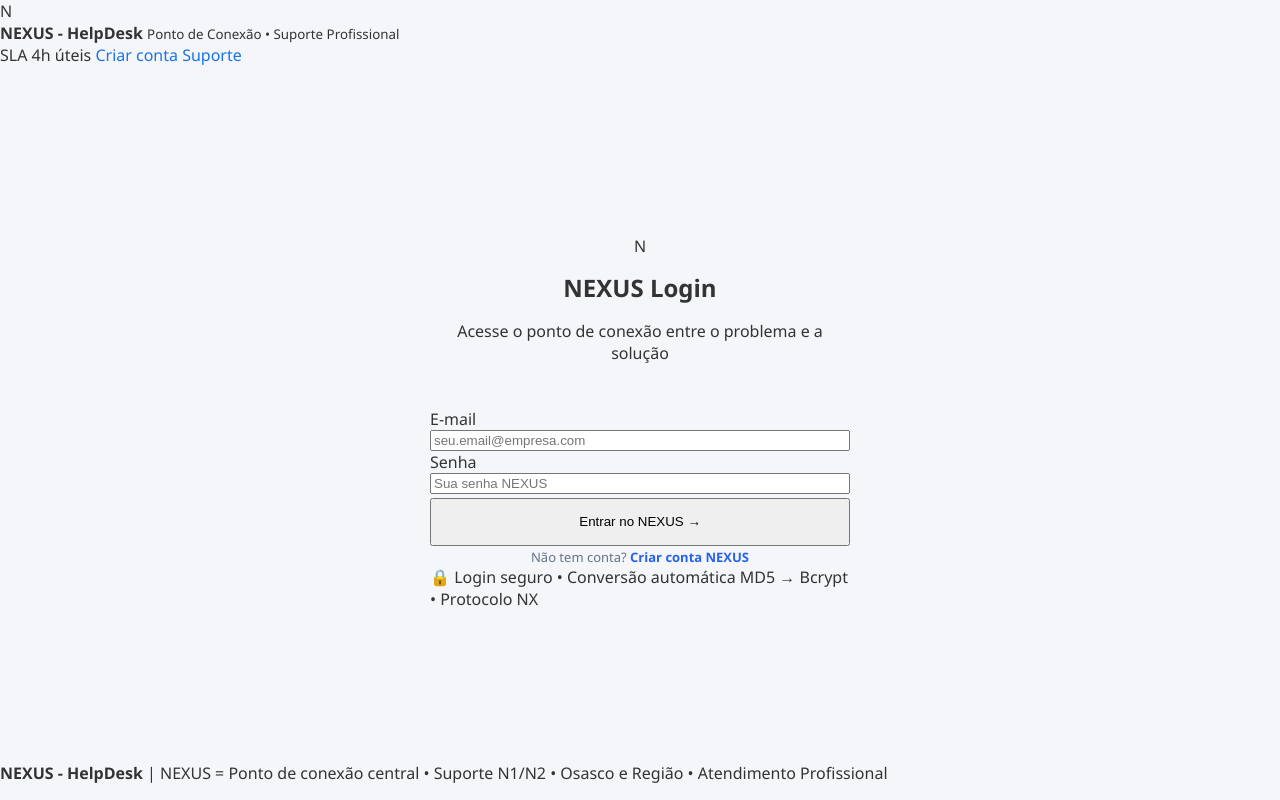
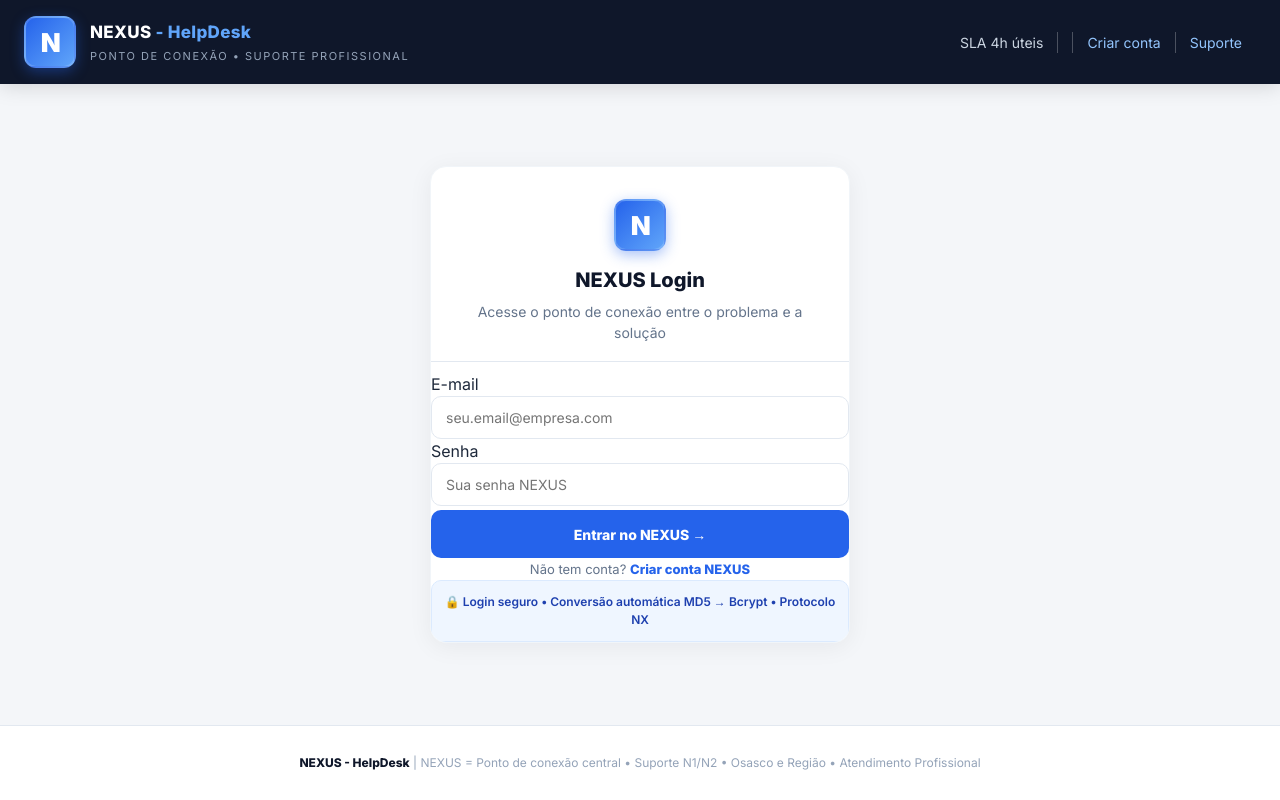
Before and after one commit to guilherme-medeiros-oliveira/helpdesk-nexus, a PHP site: page / in a window 1280 px wide. Run offline with PHP 8.4, Linux system fonts and the light colour scheme.

Commit message:
Update style.css

```diff
--- a/style.css
+++ b/style.css
@@ -1,46 +1,102 @@
-*, *::before, *::after {
-  box-sizing: border-box;
+@import url('https://fonts.googleapis.com/css2?family=Inter:wght@400;600;800;900&display=swap');
+
+*{box-sizing:border-box;margin:0;padding:0;font-family:'Inter','Segoe UI',Arial,sans-serif}
+
+:root{
+  --primary:#2563eb;
+  --primary-hover:#1d4ed8;
+  --dark:#0f172a;
+  --light:#f4f6f9;
+  --card:#ffffff;
+  --text:#1e293b;
+  --muted:#64748b;
+  --border:#e2e8f0;
 }
 
-html, body {
-  margin: 0;
-  padding: 0;
-  width: 100%;
-  overflow-x: hidden;
+body{background:var(--light);color:var(--text);line-height:1.5}
+
+.hd-header{
+  background:var(--dark);color:#fff;
+  padding:16px 24px;
+  display:flex;justify-content:space-between;align-items:center;
+  flex-wrap:wrap;gap:12px;
+  position:sticky;top:0;z-index:10;
+  box-shadow:0 2px 20px rgba(0,0,0,.15)
 }
+.hd-brand{display:flex;gap:14px;align-items:center}
+.hd-logo{
+  background: linear-gradient(135deg, #2563eb 0%, #60a5fa 100%);
+  width:52px;height:52px;
+  display:grid;place-items:center;
+  border-radius:12px;
+  font-weight:900;font-size:26px;letter-spacing:-1.5px;
+  color:#fff;
+  box-shadow:0 4px 14px rgba(37,99,235,.4);
+  border:2px solid rgba(255,255,255,.15);
+  flex-shrink:0
+}
+.hd-brand strong{font-size:17px;letter-spacing:.3px;font-weight:800}
+.hd-brand strong span{color:#60a5fa;font-weight:800}
+.hd-brand small{display:block;font-size:11px;color:#94a3b8;letter-spacing:1.5px;text-transform:uppercase;margin-top:2px}
 
-body {
-  font-family: 'Segoe UI', system-ui, sans-serif;
-  background: #f4f6f9;
-  color: #333;
+.hd-nav{display:flex;align-items:center;font-size:14px;gap:0}
+.hd-nav a{padding:0 14px;position:relative;color:#93c5fd;text-decoration:none;font-weight:500}
+.hd-nav a:hover{color:#fff}
+.hd-nav span{padding-right:14px;color:#cbd5e1;border-right:1px solid rgba(255,255,255,.25)}
+.hd-nav a + a{border-left:1px solid rgba(255,255,255,.25)}
+.hd-nav a:first-of-type{border-left:1px solid rgba(255,255,255,.25);margin-left:14px}
+
+.hd-container{max-width:1100px;margin:28px auto;padding:0 16px}
+.hd-card{background:var(--card);border-radius:16px;box-shadow:0 4px 24px rgba(15,23,42,.06);overflow:hidden;border:1px solid #f1f5f9}
+.hd-card-header{padding:22px 24px;border-bottom:1px solid var(--border)}
+.hd-card-header h2,.hd-card-header h3{margin:0 0 6px;color:var(--dark);font-size:20px}
+.hd-card-header p{margin:0;color:var(--muted);font-size:14px}
+
+input, textarea, select{
+  width:100%;padding:12px 14px;
+  border:1px solid var(--border);border-radius:10px;
+  font-size:14px;background:#fff;transition:.2s
 }
+input:focus, textarea:focus, select:focus{
+  outline:none;border-color:var(--primary);box-shadow:0 0 0 4px #dbeafe
+}
+button, .hd-btn-primary{
+  background:var(--primary);color:#fff;border:0;
+  padding:13px 20px;border-radius:10px;
+  font-weight:700;cursor:pointer;font-size:14px;transition:.2s;text-decoration:none;display:inline-block
+}
+button:hover, .hd-btn-primary:hover{background:var(--primary-hover);transform:translateY(-1px)}
+.hd-row{display:grid;grid-template-columns:1fr 1fr;gap:14px}
 
-form, .form-container, .login-form, .registrar-form {
-  overflow: hidden;
+/* TABELAS */
+table{width:100%;border-collapse:collapse;background:var(--card);border-radius:16px;overflow:hidden;box-shadow:0 4px 24px rgba(15,23,42,.06)}
+th{background:var(--dark);color:#fff;padding:14px 12px;font-size:13px;text-align:left;text-transform:uppercase;letter-spacing:.5px}
+td{padding:12px;border-bottom:1px solid #f1f5f9;font-size:14px}
+tr:hover td{background:#f8fafc}
+
+/* BADGES */
+.hd-badge{padding:4px 10px;border-radius:20px;font-size:11px;font-weight:700;display:inline-block}
+.badge-baixa{background:#dcfce7;color:#166534}
+.badge-media{background:#fef9c3;color:#854d0e}
+.badge-alta{background:#fee2e2;color:#991b1b}
+.badge-aberto{background:#dbeafe;color:#1e40af}
+.badge-fechado{background:#e2e8f0;color:#475569}
+
+.hd-services{margin-top:20px;display:grid;grid-template-columns:repeat(4,1fr);gap:12px}
+.hd-services div{background:var(--card);padding:14px;border-radius:12px;text-align:center;border:1px solid #f1f5f9}
+.hd-services strong{display:block;font-size:13px;margin-bottom:4px}
+.hd-services span{font-size:11px;color:var(--muted)}
+.hd-info{background:#eff6ff;color:#1e40af;padding:12px;border-radius:10px;text-align:center;font-size:12px;font-weight:600;border:1px solid #dbeafe}
+.hd-footer{text-align:center;padding:28px 16px;color:#94a3b8;font-size:12px;margin-top:40px;border-top:1px solid #e2e8f0;background:#fff}
+.hd-footer strong{color:var(--dark)}
+
+@media(max-width:900px){.hd-services{grid-template-columns:1fr 1fr} table{display:block;overflow-x:auto;white-space:nowrap}}
+@media(max-width:600px){
+  .hd-row{grid-template-columns:1fr}
+  .hd-header{flex-direction:column;align-items:flex-start}
+  .hd-nav{flex-wrap:wrap;gap:8px 0}
+  .hd-nav span{border:0;padding-right:0}
+  .hd-nav a{border:0 !important;margin:0 !important;padding:0 10px 0 0}
+  .hd-nav a + a{border-left:1px solid rgba(255,255,255,.25) !important;padding-left:10px}
+  .hd-container{margin:16px auto}
 }
-
-input, textarea, select, button {
-  max-width: 100%;
-  box-sizing: border-box;
-}
-
-input, textarea, select {
-  width: 100% !important;
-  display: block;
-  margin-left: 0 !important;
-  margin-right: 0 !important;
-}
-
-a { color: #1a73e8; text-decoration: none; font-weight: 500; }
-table { width: 100%; border-collapse: collapse; background: white; border-radius: 12px; overflow: hidden; box-shadow: 0 2px 10px rgba(0,0,0,0.06); }
-th { background: #1a73e8; color: white; padding: 14px 12px; text-align: left; }
-td { padding: 12px; border-bottom: 1px solid #eee; }
-
-@media (max-width: 768px) {
-  table, thead, tbody, th, td, tr { display: block; }
-  thead { display: none; }
-  tr { background: white; border: 1px solid #e5e7eb; border-radius: 12px; margin-bottom: 12px; padding: 8px 16px; }
-  td { display: flex; justify-content: space-between; padding: 10px 0; border-bottom: 1px solid #f3f4f6; text-align: right; gap: 12px; }
-  td::before { content: attr(data-label); font-weight: 700; color: #6b7280; text-align: left; }
-  td:last-child { border-bottom: none; }
-}
```
